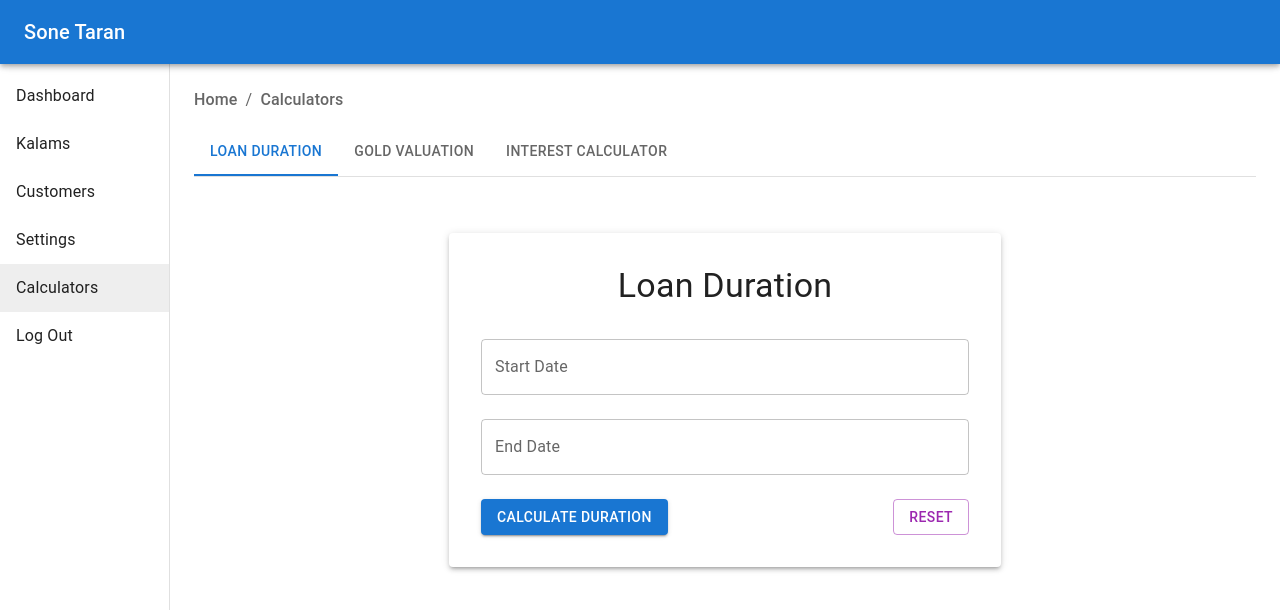
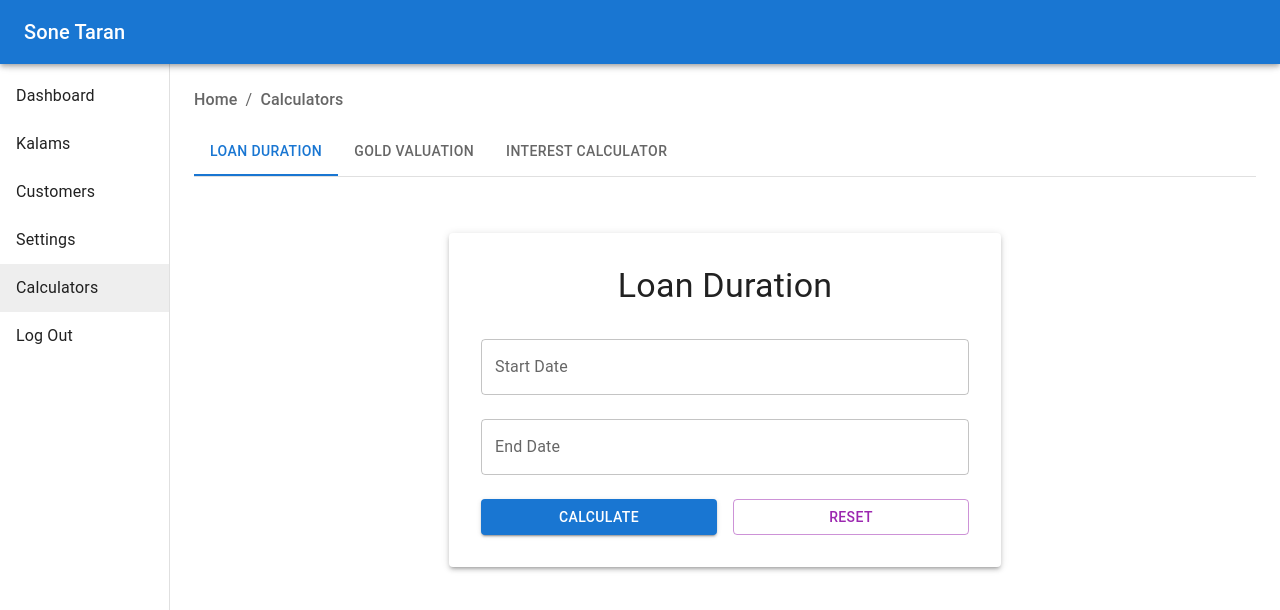
Before and after one commit to maheshgarade/sone-taran, a React (Vite) app: page /calculators in a window 1280 px wide. Shown: the top 610 px of the page. Built offline with nearby package versions, Linux system fonts and the light colour scheme.

Commit message:
button aligned

```diff
--- a/src/calculators/loan-duration-calculator/LoanDurationCalculator.tsx
+++ b/src/calculators/loan-duration-calculator/LoanDurationCalculator.tsx
@@ -80,11 +80,11 @@ const LoanDurationCalculator = () => {
                 },
               }}
             />
-            <Box sx={{ display: 'flex', justifyContent: 'space-between', mt: 2 }}>
-              <Button color="primary" variant="contained" type="submit">
-                Calculate Duration
+            <Box sx={{ display: 'flex', justifyContent: 'space-between', mt: 2, gap: 2 }}>
+              <Button fullWidth color="primary" variant="contained" type="submit">
+                Calculate
               </Button>
-              <Button color="secondary" variant="outlined" onClick={handleReset}>
+              <Button fullWidth color="secondary" variant="outlined" onClick={handleReset}>
                 Reset
               </Button>
             </Box>
```
